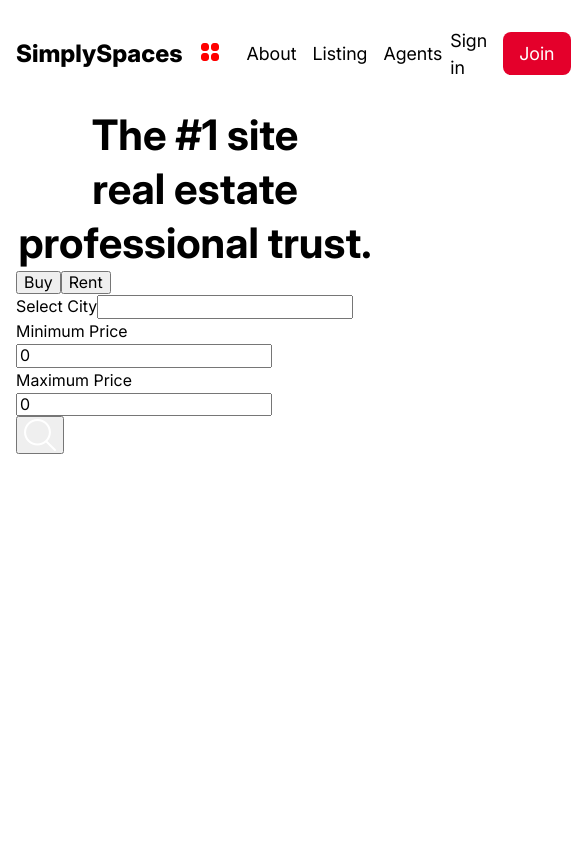
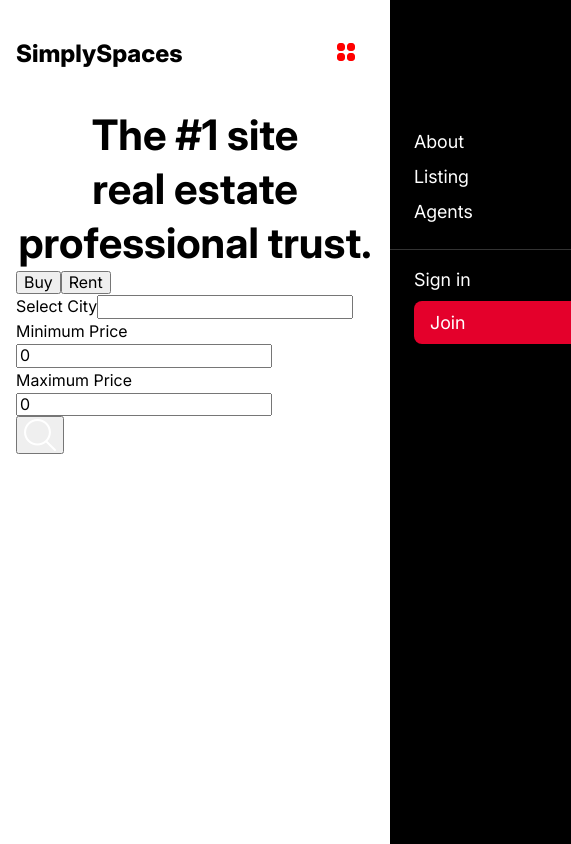
Before and after one commit to hexagonal-octopus/real-estate-app, a React (Vite) app in the folder frontend/: page / in a window 390 px wide. Shown: the whole page, 571 px wide, since content can reach past the window. Built offline with nearby package versions, Linux system fonts and the light colour scheme.

Commit message:
Update responsiveness navbar - WIP

```diff
--- a/frontend/src/components/Navbar.jsx
+++ b/frontend/src/components/Navbar.jsx
@@ -1,8 +1,14 @@
-import React from "react";
+import React, { useState } from "react";
 import { Link } from "react-router-dom";
 import { TiThLarge } from "react-icons/ti";
 
 const Navbar = () => {
+  const [isOpen, setIsOpen] = useState(false);
+
+  const handleClick = () => {
+    setIsOpen((prev) => !prev);
+  };
+
   return (
     <div className="navbar">
       <div className="container">
@@ -11,11 +17,15 @@ const Navbar = () => {
             <Link href="/">
               <span>SimplySpaces</span>
             </Link>
-          </div>
-          <div className="menu">
-            <button className="button button--link toggler" type="button">
+            <button
+              className="button button--link toggler"
+              type="button"
+              onClick={handleClick}
+            >
               <TiThLarge size={24} color="red" />
             </button>
+          </div>
+          <div className={`${isOpen ? "menu active" : "menu"}`}>
             <nav className="list">
               <ul role="list">
                 <li>
--- a/frontend/src/scss/components/_navbar.scss
+++ b/frontend/src/scss/components/_navbar.scss
@@ -1,4 +1,5 @@
 @use "../abstracts/functions" as *;
+@use "../abstracts/mixins" as *;
 
 .navbar {
   padding: 24px 0;
@@ -9,18 +10,51 @@
     align-items: center;
   }
 
-  .brand {
-    flex: 1;
-  }
-
   .menu {
     flex: 2;
     display: flex;
+    flex-direction: column;
     align-items: center;
+    position: fixed;
+    height: 100%;
+    width: 320px;
+    background: black;
+    padding-top: 120px;
+    top: 0;
+    right: 0;
+    transform: translateX(320px);
+    transition: all 250ms ease-out;
+
+    @include breakpoint(medium) {
+      position: static;
+      flex-direction: row;
+      width: auto;
+      background: transparent;
+      padding-top: 0px;
+      transform: translateX(0);
+    }
+
+    &.active {
+      transform: translateX(0);
+    }
+  }
+
+  .toggler {
+    position: relative;
+    z-index: 5;
+    @include breakpoint(medium) {
+      display: none;
+    }
   }
 
   .list {
-    flex: 2;
+    width: 100%;
+    padding: 0 24px;
+    @include breakpoint(medium) {
+      flex: 2;
+      width: auto;
+      padding: 0;
+    }
   }
 
   a {
@@ -28,24 +62,58 @@
   }
 
   ul {
-    display: flex;
+    @include breakpoint(medium) {
+      display: flex;
+    }
 
     li {
-      margin: 0 8px;
+      margin: 8px 0;
+      color: white;
+      @include breakpoint(medium) {
+        margin: 0 8px;
+        color: black;
+      }
     }
   }
 
   .actions {
     display: flex;
-    align-items: center;
+    flex-direction: column;
+    border-top: 1px solid rgba(255, 255, 255, 0.2);
+    margin-top: 16px;
+    width: 100%;
+    padding: 16px 24px;
+    @include breakpoint(medium) {
+      flex-direction: row;
+      align-items: center;
+      border: 0;
+      width: auto;
+      padding: 0;
+      margin-top: 0;
+    }
+
+    a {
+      color: white;
+      @include breakpoint(medium) {
+        color: black;
+      }
+    }
 
     a + .button {
-      margin-left: 16px;
+      @include breakpoint(medium) {
+        margin-left: 16px;
+        color: white;
+      }
     }
   }
 }
 
 .brand {
+  display: flex;
+  align-items: center;
+  justify-content: space-between;
+  flex: 1;
+
   span {
     font-weight: 800;
     font-size: 1.5rem;
```
